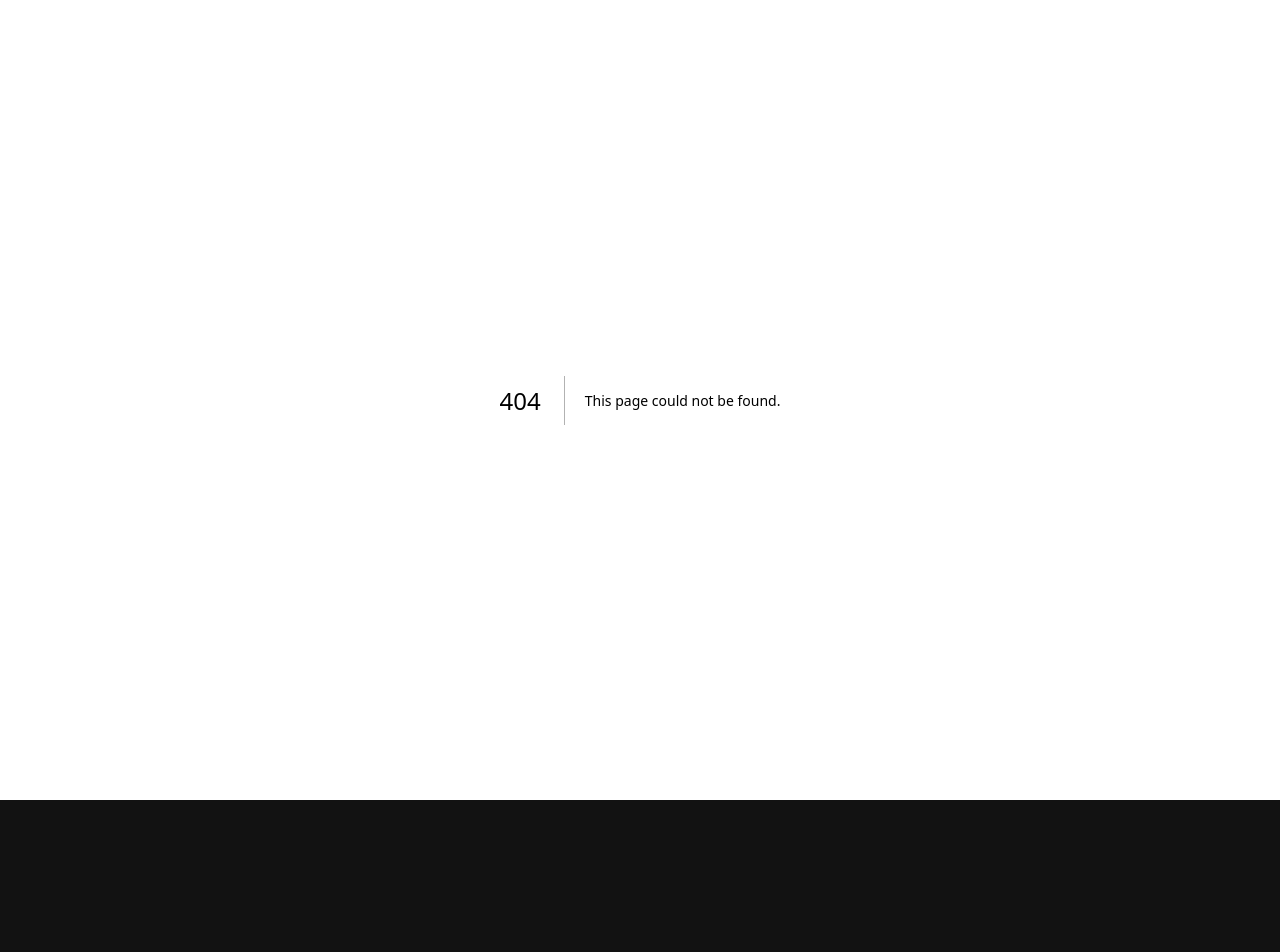
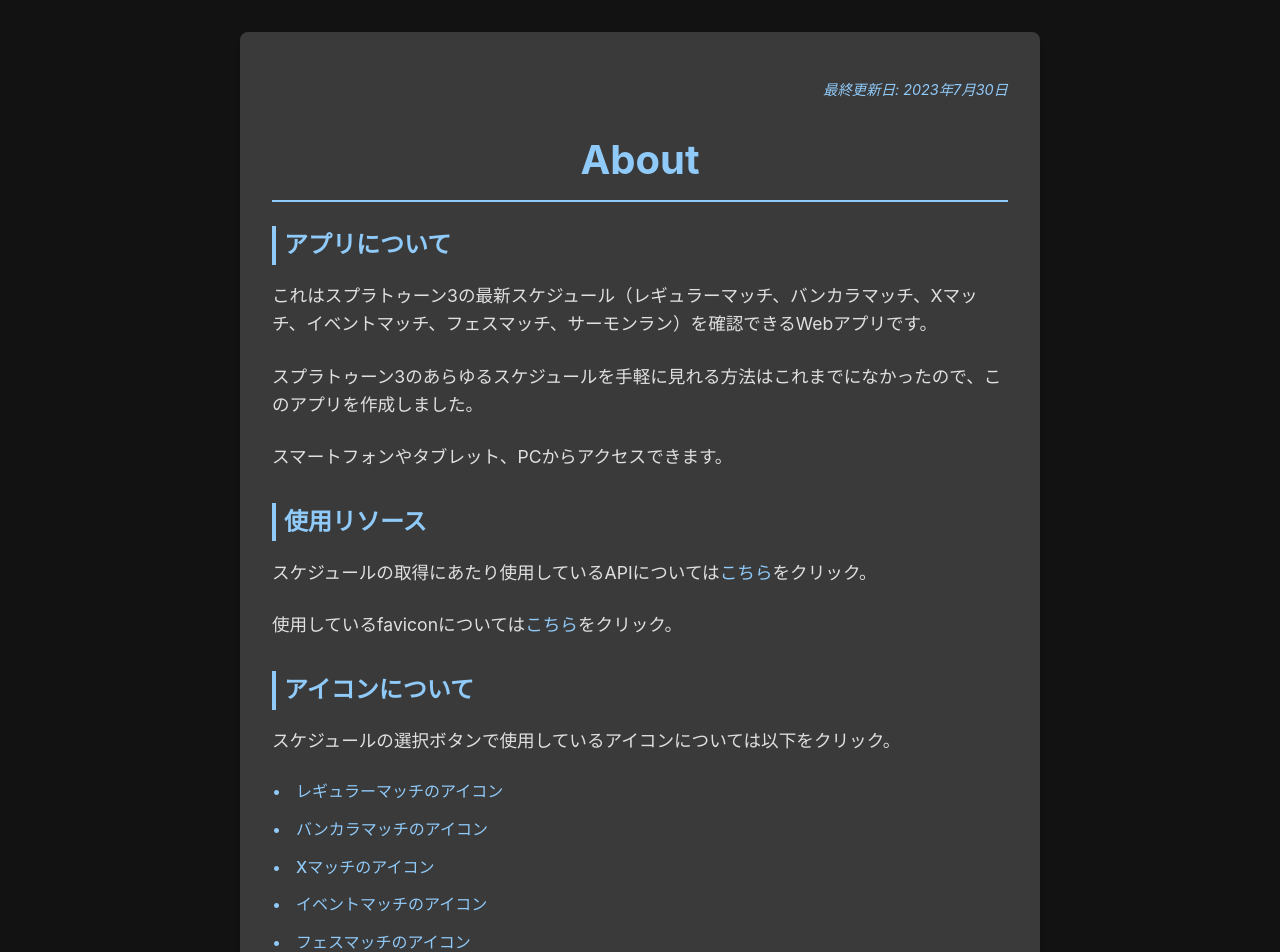
Before and after one commit to Keisuke2/spla3-schedule-app, a Next.js app: page /about in a window 1280 px wide. Before the commit this address had no page. Shown: the top 952 px of the page. Before the commit the page ends 800 px from the top, so only its background shows below. Built offline with nearby package versions, Linux system fonts and the light colour scheme.

Commit message:
Aboutページを作成

```diff
--- /dev/null
+++ b/src/components/About.jsx
@@ -0,0 +1,39 @@
+import React from "react";
+import styles from "../styles/About.module.css";
+
+export default function About() {
+    return (
+        <div className={styles.container}>
+            <p className={styles.lastUpdated}>最終更新日: 2023年7月30日</p>
+            <h1 className={styles.title}>About</h1>
+
+            <section className={styles.section}>
+                <h2 className={styles.sectionTitle}>アプリについて</h2>
+                <p className={styles.paragraph}>これはスプラトゥーン3の最新スケジュール（レギュラーマッチ、バンカラマッチ、Xマッチ、イベントマッチ、フェスマッチ、サーモンラン）を確認できるWebアプリです。</p>
+                <p className={styles.paragraph}>スプラトゥーン3のあらゆるスケジュールを手軽に見れる方法はこれまでになかったので、このアプリを作成しました。</p>
+                <p className={styles.paragraph}>スマートフォンやタブレット、PCからアクセスできます。</p>
+            </section>
+
+            <section className={styles.section}>
+                <h2 className={styles.sectionTitle}>使用リソース</h2>
+                <p className={styles.paragraph}>スケジュールの取得にあたり使用しているAPIについては<a href="https://spla3.yuu26.com/" className={styles.link}>こちら</a>をクリック。</p>
+                <p className={styles.paragraph}>使用しているfaviconについては<a href="https://onwa-illust.com/material/26189/" className={styles.link}>こちら</a>をクリック。</p>
+            </section>
+
+            <section className={styles.section}>
+                <h2 className={styles.sectionTitle}>アイコンについて</h2>
+                <p className={styles.paragraph}>スケジュールの選択ボタンで使用しているアイコンについては以下をクリック。</p>
+                <ul className={styles.list}>
+                    <li className={styles.listItem}><a href="https://splatoonwiki.org/wiki/Regular_Battle" className={styles.link}>レギュラーマッチのアイコン</a></li>
+                    <li className={styles.listItem}><a href="https://splatoonwiki.org/wiki/Anarchy_Battle" className={styles.link}>バンカラマッチのアイコン</a></li>
+                    <li className={styles.listItem}><a href="https://splatoonwiki.org/wiki/X_Battle" className={styles.link}>Xマッチのアイコン</a></li>
+                    <li className={styles.listItem}><a href="https://splatoonwiki.org/wiki/Challenge" className={styles.link}>イベントマッチのアイコン</a></li>
+                    <li className={styles.listItem}><a href="https://splatoonwiki.org/wiki/Splatfest" className={styles.link}>フェスマッチのアイコン</a></li>
+                    <li className={styles.listItem}><a href="https://splatoonwiki.org/wiki/Salmon_Run_(series)" className={styles.link}>サーモンランのアイコン</a></li>
+                </ul>
+            </section>
+
+            <p className={styles.contact}>連絡・問い合わせは次のメールアドレスへお願いします。<br />inokei1704@gmail.com</p>
+        </div>
+    );
+}
--- a/src/components/Footer.jsx
+++ b/src/components/Footer.jsx
@@ -1,11 +1,14 @@
 import React from "react";
+import Link from "next/link";
 import styles from "styles/Home.module.css";
 
 export default function Footer() {
     return (
         <footer className={styles.footer}>
-            <p>Developed by inokei1704@gmail.com{" - "}
+            <p>
+                Developed by inokei1704@gmail.com{" - "}
                 This App using <a href="https://spla3.yuu26.com/">Spla3 API</a>{" - "}
+                <Link href="/about">About</Link>
             </p>
         </footer>
     );
--- /dev/null
+++ b/src/pages/about.jsx
@@ -0,0 +1,6 @@
+import React from "react";
+import About from "../components/About";
+
+export default function AboutPage() {
+    return <About />;
+}
--- /dev/null
+++ b/src/styles/About.module.css
@@ -0,0 +1,82 @@
+.container {
+    max-width: 800px;
+    margin: 2rem auto;
+    padding: 2rem;
+    background-color: #3a3a3a;
+    border-radius: 8px;
+    box-shadow: 0 4px 6px rgba(0, 0, 0, 0.1);
+}
+
+.lastUpdated {
+    font-size: 0.9rem;
+    color: #90caf9;
+    text-align: right;
+    margin-bottom: 1rem;
+    font-style: italic;
+}
+
+.title {
+    font-size: 2.5rem;
+    color: #90caf9;
+    margin-bottom: 1.5rem;
+    text-align: center;
+    border-bottom: 2px solid #90caf9;
+    padding-bottom: 0.5rem;
+}
+
+.paragraph {
+    margin-bottom: 1.5rem;
+    font-size: 1.1rem;
+}
+
+.link {
+    color: #90caf9;
+    text-decoration: none;
+    transition: color 0.3s ease, text-decoration 0.3s ease;
+    font-weight: 500;
+}
+
+.link:hover {
+    color: #42a5f5;
+    text-decoration: underline;
+}
+
+.list {
+    list-style-type: none;
+    padding-left: 0;
+    margin-bottom: 2rem;
+}
+
+.listItem {
+    margin-bottom: 0.75rem;
+    padding-left: 1.5rem;
+    position: relative;
+}
+
+.listItem::before {
+    content: '•';
+    position: absolute;
+    left: 0;
+    color: #90caf9;
+}
+
+.contact {
+    margin-top: 2rem;
+    font-weight: bold;
+    background-color: #545454;
+    padding: 1rem;
+    border-radius: 4px;
+    text-align: center;
+}
+
+.section {
+    margin-bottom: 2rem;
+}
+
+.sectionTitle {
+    font-size: 1.5rem;
+    color: #90caf9;
+    margin-bottom: 1rem;
+    border-left: 4px solid #90caf9;
+    padding-left: 0.5rem;
+}
```
